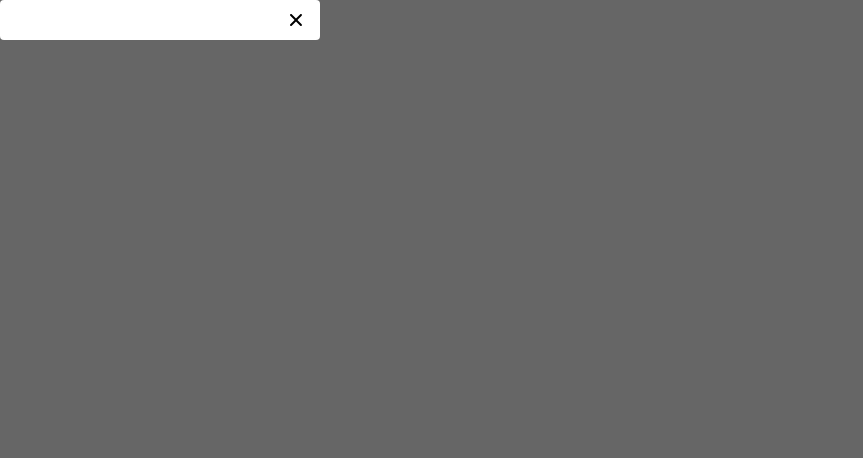
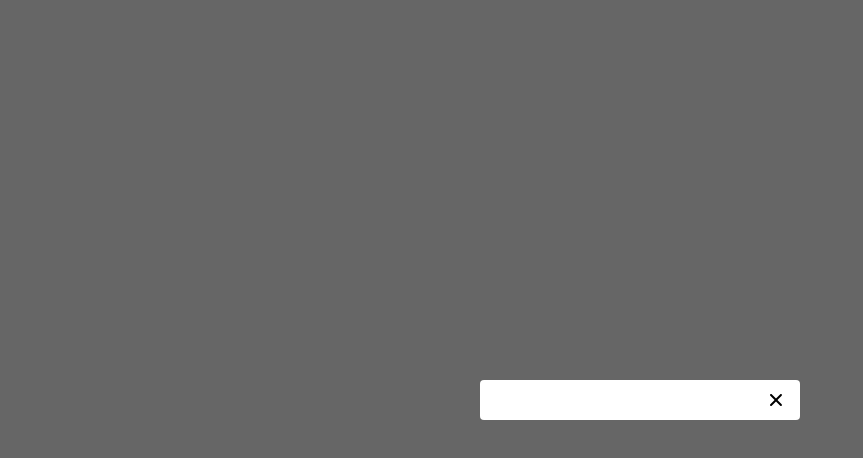
Before and after one commit to PriyankaBelhekar77/Priyanka-Belhekar-Frontend-Developer, a Next.js app: page /components/Modal in a window 1280 px wide. Shown: the top 458 px of the page, without its empty margins (0-863 px from the left). Built offline with nearby package versions, Linux system fonts and the light colour scheme.

Commit message:
fix(modal): modal is now centered

```diff
--- a/pages/components/Modal.tsx
+++ b/pages/components/Modal.tsx
@@ -1,5 +1,6 @@
-import { useEffect } from 'react';
+import { useRef } from 'react';
 import { IoIosClose } from 'react-icons/io';
+import useDisableScroll from './hooks/useDisableScroll';
 
 interface ModalProps {
   onClose: () => void;
@@ -8,18 +9,14 @@ interface ModalProps {
 }
 
 const Modal = ({ onClose, content, header }: ModalProps) => {
-  useEffect(() => {
-    const stopScroll = () => window.scrollTo(0, 0)
-    window.addEventListener('scroll', stopScroll);
-    return () => window.removeEventListener('scroll', stopScroll);
-  }, [])
+  useDisableScroll();
   return (
     <>
     {/** modal overlay */}
-    <div className="fixed top-0 left-0 w-full h-full z-10 bg-[rgba(0,0,0,0.6)]" onClick={onClose}>
+    <div className="overflow-hidden flex justify-center fixed top-0 left-0 w-full h-full z-10 bg-[rgba(0,0,0,0.6)]" onClick={onClose}>
       </div>
       {/** Modal container */}
-      <div className="w-screen h-screen fixed top-0 md:w-80 md:h-max z-20 bg-white inline-block rounded">
+      <div className="w-screen h-screen fixed top-[50%] md:w-80 md:h-max z-20 bg-white inline-block rounded left-[50%] -translate-x-[50%] -translate-y-[50%]">
         <div className="absolute right-2 top-1 cursor-pointer hover:opacity-50">
           <button onClick={onClose}><IoIosClose size={'2em'} /></button>
         </div>
--- /dev/null
+++ b/pages/components/hooks/useDisableScroll.ts
@@ -0,0 +1,11 @@
+import { useLayoutEffect } from "react"
+
+const useDisableScroll = () => {
+  useLayoutEffect(() => {
+    const originalStyle = window.getComputedStyle(document.body).overflow;
+    document.body.style.overflow = "hidden";
+    return () => { document.body.style.overflow = originalStyle };
+  }, []);
+}
+
+export default useDisableScroll;
```
